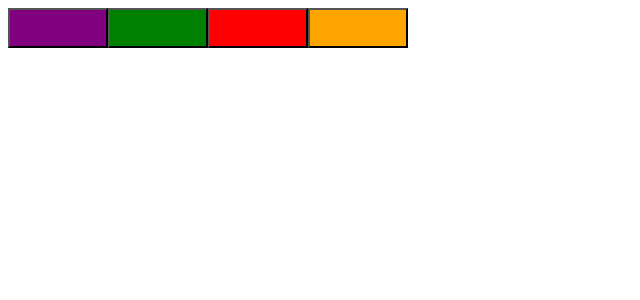
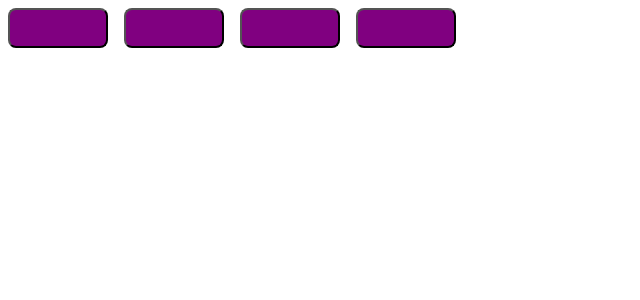
Before and after one commit to gw-rodrigues/ignite-react-2022-timer, a React (Vite) app: page / in a window 1280 px wide. Shown: the top 300 px of the page, without its empty margins (0-640 px from the left). Built offline with nearby package versions, Linux system fonts and the light colour scheme.

Commit message:
feat: default theme and applying theme props

```diff
--- a/src/App.tsx
+++ b/src/App.tsx
@@ -1,12 +1,14 @@
+import { ThemeProvider } from 'styled-components';
 import { Button } from './components/Button';
+import { defaultTheme } from './styles/themes/default';
 
 export function App() {
   return (
-    <>
+    <ThemeProvider theme={defaultTheme}>
       <Button />
       <Button variant="success" />
       <Button variant="danger" />
       <Button variant="secondary" />
-    </>
+    </ThemeProvider>
   );
 }
--- a/src/components/Button.styles.ts
+++ b/src/components/Button.styles.ts
@@ -17,9 +17,17 @@
   width: 100px;
   height: 40px;
 
+  border-radius: 8px;
+  margin-right: 1rem;
+
+  background: ${(props) => props.theme.primary};
+  color: ${(props) => props.theme.white};
+
+  /*
   ${(props) => {
     return css`
       background-color: ${buttonVariants[props.variant]};
     `;
   }}
+  */
 `;
--- /dev/null
+++ b/src/styles/themes/default.ts
@@ -0,0 +1,5 @@
+export const defaultTheme = {
+  white: 'white',
+  primary: 'purple',
+  secondary: 'orange',
+};
```
